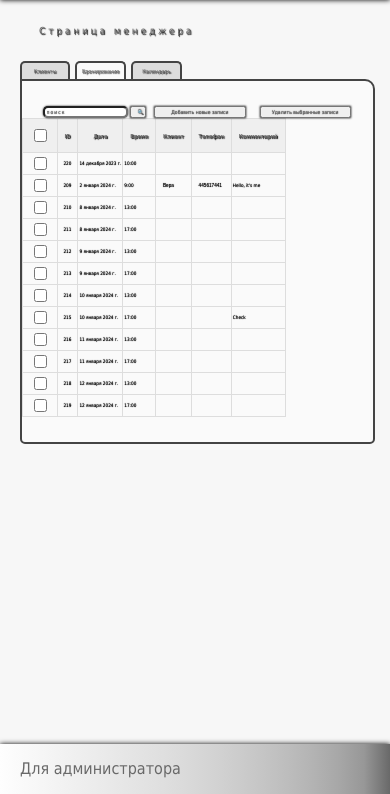
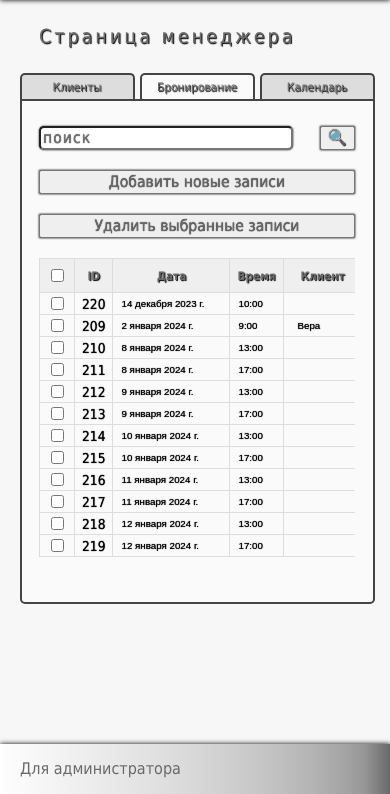
Before and after one commit to Replareq/Eyelasshes, a Django app: page /manager/booking_table in a window 390 px wide. Shown: the part 50-844 px from the top of the page. Run offline with Django 4.2, Linux system fonts and the light colour scheme; a user stored in the database is signed in; data comes from the database, SQL or seed files in the repository.

Commit message:
pre-version-1.06.4 Change in style. Mobile adaptation was added on booking's table of manager's page.

```diff
--- a/eyelashes/client/static/client/css/managerstyle.css
+++ b/eyelashes/client/static/client/css/managerstyle.css
@@ -210,6 +210,8 @@ table {
 	border: 1px solid #dddddd;
 	border-collapse: collapse;
 
+	width: 100%;
+
 	font-family: Tahoma;
 }
 
@@ -242,9 +244,10 @@ td {
 }
 
 .tableIDClient, .tableNameClient > div, .tableTelClient > div, .tableHistoryClient,
-.tableDateBooking, .tableTimeBooking{
+.tableDateBooking > div, .tableTimeBooking > div{
     font-size: 1.2vw;
     text-shadow: 0 0 1px #020202;
+    padding: 0 7px;
 }
 
 .tableBanClient {
@@ -268,6 +271,8 @@ td {
     font-family: Tahoma;
     font-size: 1.2vw;
     text-shadow: 0 0 1px #020202;
+
+    padding: 0 7px;
 }
 
 /*Booking Block*/
--- a/eyelashes/client/static/client/css/mmanagerstyle.css
+++ b/eyelashes/client/static/client/css/mmanagerstyle.css
@@ -9,11 +9,12 @@
         font-size: 3vw;
     }
 
-    #clientsBlock{
+    #clientsBlock, #bookingBlock{
         border-radius: 0 0 5px 5px;
     }
 
-    #searchClient, #searchClientButton, #addClientButton, #removeClientButton{
+    #searchClient, #searchClientButton, #addClientButton, #removeClientButton,
+    #searchBooking, #searchBookingButton, #addBookingButton, #removeBookingButton{
         width: 90%;
         left: 5%;
 
@@ -22,11 +23,11 @@
         margin: 0 0;
     }
 
-    #searchClient{
+    #searchClient, #searchBooking{
         width: 70%;
     }
 
-    #searchClientButton{position: absolute;
+    #searchClientButton, #searchBookingButton {
         position: absolute;
         top: 25px;
         left: auto;
@@ -34,7 +35,7 @@
         width: 10%;
     }
 
-    #addClientButton, #removeClientButton{
+    #addClientButton, #removeClientButton, #addBookingButton, #removeBookingButton {
         display: block;
 
         margin-top: 20px;
@@ -55,6 +56,10 @@
         max-height: 100px;
     }
 
+    #formAddBooking * {
+        font-size: 4vw;
+    }
+
     .tableDivStyle{
         overflow-y: auto;
     }
@@ -67,12 +72,15 @@
         font-size: 3.5vw;
     }
 
-    .tableNameClient > div, .tableTelClient > div, .tableHistoryClient, .tableBanClient > button{
+    .tableNameClient > div, .tableTelClient > div, .tableHistoryClient, .tableBanClient > button,
+    .tableDateBooking > div, .tableTimeBooking > div, .tableCommentClient > div{
         font-size: 2.5vw;
     }
 
     table{
          table-layout: fixed;
+
+         width: auto;
     }
 
     .tableHistoryClient{
@@ -80,4 +88,16 @@
 
         padding: 4px 7px;
     }
+
+    .tableDateBooking > div{
+        width: 100px;
+    }
+
+    .tableNameClient > div {
+        width: 50px;
+    }
+
+    .tableCommentClient > div{
+        width: 300px;
+    }
 }
--- a/eyelashes/client/templates/client/manager_booking_table.html
+++ b/eyelashes/client/templates/client/manager_booking_table.html
@@ -3,6 +3,7 @@
 {% block tittle %} {{the_tittle}} {% endblock %}
 {% block stylelink %}
 <link rel="stylesheet" href="{% static 'client/css/managerstyle.css' %}">
+<link rel="stylesheet" href="{% static 'client/css/mmanagerstyle.css' %}">
 <script>
     var csrf = "{{ csrf_token }}";
     var remove_booking_link = "{% url 'manager_remove_booking' %}";
@@ -34,7 +35,8 @@
             </form>
         </div>
         <br/>
-        <table>
+        <div class="tableDivStyle">
+            <table>
             <tr>
                 <th> <input id="booking_choose" type="checkbox" onclick="onClickCheckBooking(this)"/> </th>
                 <th>ID</th>
@@ -53,10 +55,10 @@
                     {{book.id}}
                 </td>
                 <td class="tableDateBooking">
-                    {{book.datetime.date}}
+                    <div>{{book.datetime.date}}</div>
                 </td>
                 <td class="tableTimeBooking">
-                    {{book.datetime.time}}
+                    <div>{{book.datetime.time}}</div>
                 </td>
                 <td class="tableNameClient">
                     <div>{{book.client.name}}</div>
@@ -70,6 +72,7 @@
             </tr>
             {% endfor %}
         </table>
+        </div>
     </div>
 </div>
 {% endblock%}
```
